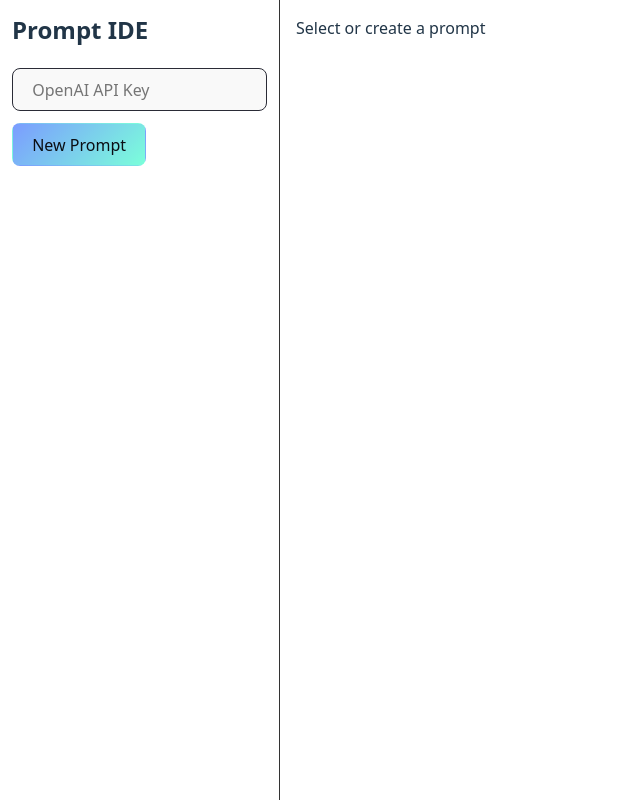
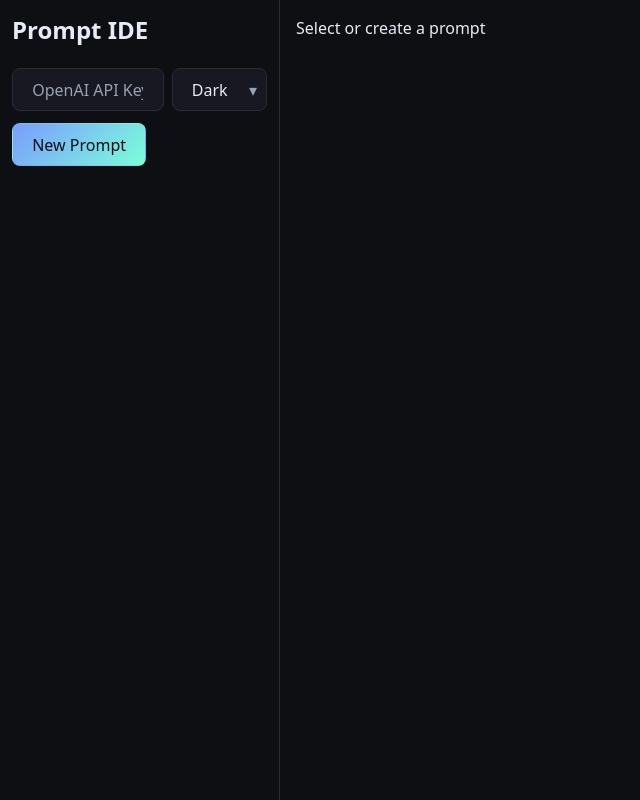
Before and after one commit to TAPAKAHOKOT/promptIDE, a React (Vite) app: page / in a window 1280 px wide. Shown: the whole page, without its empty margins (0-640 px from the left). Built offline with nearby package versions, Linux system fonts and the light colour scheme.

Commit message:
Доработки тем

```diff
--- a/src/App.jsx
+++ b/src/App.jsx
@@ -21,6 +21,9 @@
   const [sharedPreview, setSharedPreview] = useState(null)
   const [copyNotice, setCopyNotice] = useState('')
   const [model, setModel] = useState('gpt-4o-mini')
+  const [theme, setTheme] = useState(() => {
+    try { return localStorage.getItem('theme') || 'dark' } catch { return 'dark' }
+  })
 
   // load from localStorage once
   useEffect(() => {
@@ -97,6 +100,11 @@
       localStorage.setItem('openai_model', model)
     } catch {}
   }, [model, isLoaded])
+
+  useEffect(() => {
+    document.documentElement.setAttribute('data-theme', theme)
+    try { localStorage.setItem('theme', theme) } catch {}
+  }, [theme])
 
   const selectedPrompt = useMemo(
     () => prompts.find(p => p.id === selectedId) || null,
@@ -214,25 +222,6 @@
     try {
       await navigator.clipboard.writeText(url)
       setCopyNotice('Prompt link copied')
-      setTimeout(() => setCopyNotice(''), 1500)
-    } catch {
-      setCopyNotice('Copy failed')
-      setTimeout(() => setCopyNotice(''), 1500)
-    }
-  }
-
-  async function copyRunLink() {
-    if (!selectedPrompt) return
-    const payload = {
-      kind: 'run',
-      title: selectedPrompt.title,
-      run: { transcript: runMessages || [] },
-    }
-    const b64 = encodeShared(payload)
-    const url = `${window.location.origin}${window.location.pathname}#share=${encodeURIComponent(b64)}`
-    try {
-      await navigator.clipboard.writeText(url)
-      setCopyNotice('Run link copied')
       setTimeout(() => setCopyNotice(''), 1500)
     } catch {
       setCopyNotice('Copy failed')
@@ -543,16 +532,16 @@
             <button className="btn ghost" onClick={() => navigator.clipboard.writeText(window.location.href)}>Copy link</button>
           </div>
           <div className="col" style={{ marginTop: 12 }}>
-            <div className="panel" style={{ borderColor: '#555' }}>
+            <div className="panel" style={{ borderColor: 'var(--panel-border)' }}>
               <strong>Title</strong>
               <div style={{ marginTop: 6 }}>{sharedPreview.title || 'Untitled'}</div>
             </div>
             {sharedPreview.kind !== 'run' && (
-              <div className="panel" style={{ borderColor: '#555' }}>
+              <div className="panel" style={{ borderColor: 'var(--panel-border)' }}>
                 <strong>Messages</strong>
                 <div className="col" style={{ marginTop: 8 }}>
                   {(sharedPreview.messages || []).map((m, i) => (
-                    <div key={i} className="panel" style={{ borderColor: '#555' }}>
+                    <div key={i} className="panel" style={{ borderColor: 'var(--panel-border)' }}>
                       <div style={{ fontWeight: 600, marginBottom: 6 }}>{m.role}</div>
                       <div>
                         <ReactMarkdown remarkPlugins={[remarkGfm]}>{m.content || ''}</ReactMarkdown>
@@ -563,11 +552,11 @@
               </div>
             )}
             {sharedPreview.kind !== 'prompt' && sharedPreview.run?.transcript && (
-              <div className="panel" style={{ borderColor: '#555' }}>
+              <div className="panel" style={{ borderColor: 'var(--panel-border)' }}>
                 <strong>Last run transcript</strong>
                 <div className="col" style={{ marginTop: 8 }}>
                   {sharedPreview.run.transcript.map((m, i) => (
-                    <div key={i} className="panel" style={{ borderColor: '#555' }}>
+                    <div key={i} className="panel" style={{ borderColor: 'var(--panel-border)' }}>
                       <div style={{ fontWeight: 600, marginBottom: 6 }}>{m.role}</div>
                       {m.content && <div style={{ whiteSpace: 'pre-wrap' }}>{m.content}</div>}
                       {Array.isArray(m.tool_calls) && m.tool_calls.length > 0 && (
@@ -575,7 +564,7 @@
                           <div style={{ fontWeight: 600 }}>Tool calls:</div>
                           <div className="col" style={{ gap: 6 }}>
                             {m.tool_calls.map((tc, j) => (
-                              <div key={j} className="panel" style={{ borderStyle: 'dashed', borderColor: '#666' }}>
+                              <div key={j} className="panel" style={{ borderStyle: 'dashed', borderColor: 'var(--panel-border)' }}>
                                 <div><strong>name:</strong> {tc?.function?.name || 'unknown'}</div>
                                 <div><strong>arguments:</strong></div>
                                 <pre style={{ whiteSpace: 'pre-wrap', margin: 0 }}>{tc?.function?.arguments || ''}</pre>
@@ -590,11 +579,11 @@
               </div>
             )}
             {sharedPreview.kind !== 'run' && (
-              <div className="panel" style={{ borderColor: '#555' }}>
+              <div className="panel" style={{ borderColor: 'var(--panel-border)' }}>
                 <strong>Tools</strong>
                 <div className="col" style={{ marginTop: 8 }}>
                   {(sharedPreview.tools || []).map((t, i) => (
-                    <div key={i} className="panel" style={{ borderColor: '#555' }}>
+                    <div key={i} className="panel" style={{ borderColor: 'var(--panel-border)' }}>
                       <div style={{ fontWeight: 600 }}>{t.name}</div>
                       {t.description && <div style={{ color: 'var(--muted)', marginTop: 4 }}>{t.description}</div>}
                       <details style={{ marginTop: 8 }}>
@@ -614,7 +603,7 @@
 
   return (
     <div style={{ display: 'grid', gridTemplateColumns: '280px 1fr', height: '100vh' }}>
-      <aside style={{ borderRight: '1px solid #333', padding: '12px', overflow: 'auto' }} className="scrolly">
+      <aside style={{ borderRight: '1px solid var(--panel-border)', padding: '12px', overflow: 'auto' }} className="scrolly">
         <h2 style={{ marginTop: 0 }}>Prompt IDE</h2>
         <div className="row">
           <input
@@ -624,13 +613,19 @@
             onChange={e => setApiKey(e.target.value)}
             style={{ flex: 1 }}
           />
+          <span className="select">
+            <select value={theme} onChange={e => setTheme(e.target.value)}>
+              <option value="dark">Dark</option>
+              <option value="light">Light</option>
+            </select>
+          </span>
         </div>
         <div style={{ marginTop: 12 }} className="row">
           <button className="btn primary" onClick={addPrompt}>New Prompt</button>
         </div>
         <div style={{ marginTop: 12, gap: 6 }} className="col">
           {prompts.map(p => (
-            <div key={p.id} className="panel" style={{ background: selectedId === p.id ? '#2a2a2a' : 'transparent' }}>
+            <div key={p.id} className="panel" style={{ background: selectedId === p.id ? 'var(--selected-bg)' : 'var(--panel)' }}>
               <div style={{ display: 'grid', gridTemplateColumns: '1fr auto auto', gap: 8, alignItems: 'center' }}>
                 <button
                   className="btn ghost"
@@ -657,11 +652,11 @@
                 </div>
                 <div className="col">
                   <input value={sharedPreview.title || ''} readOnly />
-                  <div className="panel" style={{ borderColor: '#555' }}>
+                  <div className="panel" style={{ borderColor: 'var(--panel-border)' }}>
                     <strong>Messages</strong>
                     <pre style={{ whiteSpace: 'pre-wrap' }}>{JSON.stringify(sharedPreview.messages || [], null, 2)}</pre>
                   </div>
-                  <div className="panel" style={{ borderColor: '#555' }}>
+                  <div className="panel" style={{ borderColor: 'var(--panel-border)' }}>
                     <strong>Tools</strong>
                     <pre style={{ whiteSpace: 'pre-wrap' }}>{JSON.stringify(sharedPreview.tools || [], null, 2)}</pre>
                   </div>
@@ -696,7 +691,6 @@
                 </select>
               </span>
               <button className="btn ghost" onClick={copyPromptLink}>Copy prompt link</button>
-              <button className="btn ghost" onClick={copyRunLink}>Copy run link</button>
               {copyNotice && <span style={{ color: 'var(--muted)' }}>{copyNotice}</span>}
             </div>
 
@@ -722,7 +716,7 @@
                       <button className="btn danger" onClick={() => removeMessage(m.id)}>Delete</button>
                     </div>
                     {previewByMessageId[m.id] ? (
-                      <div className="panel" style={{ borderColor: '#555' }}>
+                      <div className="panel" style={{ borderColor: 'var(--panel-border)' }}>
                         <ReactMarkdown remarkPlugins={[remarkGfm]}>{m.content || ''}</ReactMarkdown>
                       </div>
                     ) : (
@@ -757,14 +751,14 @@
                       <button className="btn danger" onClick={() => removeTool(i)}>Delete</button>
                     </div>
                     <input value={t.description} onChange={e => updateTool(i, { description: e.target.value })} placeholder="Description" />
-                    <div style={{ marginTop: 8, borderTop: '1px dashed #555', paddingTop: 8 }}>
+                    <div style={{ marginTop: 8, borderTop: '1px dashed var(--panel-border)', paddingTop: 8 }}>
                       <div className="row" style={{ marginBottom: 6 }}>
                         <strong>Parameters</strong>
                         <button className="btn ghost" onClick={() => addParam(i)}>+ parameter</button>
                       </div>
                       <div className="col">
                         {parseParamsToFields(t.parameters || '').map((f, fi) => (
-                          <div key={fi} className="panel" style={{ borderColor: '#555' }}>
+                          <div key={fi} className="panel" style={{ borderColor: 'var(--panel-border)' }}>
                             <div style={{ display: 'grid', gridTemplateColumns: '1fr 160px 100px 80px', gap: 8, alignItems: 'center' }}>
                               <input
                                 value={f.key}
@@ -815,15 +809,15 @@
                 {isRunning && <span className="spinner" />}
               </div>
               {runError && (
-                <div style={{ whiteSpace: 'pre-wrap', color: '#f88', border: '1px solid #633', padding: 8, borderRadius: 6, marginBottom: 8 }}>{runError}</div>
+                <div style={{ whiteSpace: 'pre-wrap', color: 'var(--danger-contrast)', background: 'var(--danger-bg)', border: '1px solid var(--danger-border)', padding: 8, borderRadius: 6, marginBottom: 8 }}>{runError}</div>
               )}
               <div className="panel scrolly" style={{ maxHeight: 280, display: 'flex', flexDirection: 'column', gap: 8 }}>
-                {runMessages.length === 0 && <div style={{ color: '#888' }}>Нажмите Run once, чтобы получить ответ модели.</div>}
+                {runMessages.length === 0 && <div style={{ color: 'var(--muted)' }}>Нажмите Run once, чтобы получить ответ модели.</div>}
                 {runMessages.map((m, idx) => (
                   <div key={m.id || idx} style={{ textAlign: 'left' }}>
                     <div style={{ fontWeight: 600 }}>{m.role}</div>
                     {m.loading ? (
-                      <div className="panel shimmer" style={{ height: 48, borderColor: '#555' }} />
+                      <div className="panel shimmer" style={{ height: 56, borderColor: 'var(--panel-border)' }} />
                     ) : (
                       m.content && <div style={{ whiteSpace: 'pre-wrap' }}>{m.content}</div>
                     )}
@@ -832,7 +826,7 @@
                         <div style={{ fontWeight: 600 }}>Tool calls:</div>
                         <div className="col" style={{ gap: 6 }}>
                           {m.tool_calls.map((tc, i) => (
-                            <div key={i} className="panel" style={{ borderStyle: 'dashed', borderColor: '#666' }}>
+                            <div key={i} className="panel" style={{ borderStyle: 'dashed', borderColor: 'var(--panel-border)' }}>
                               <div><strong>name:</strong> {tc?.function?.name || 'unknown'}</div>
                               <div><strong>arguments:</strong></div>
                               <pre style={{ whiteSpace: 'pre-wrap', margin: 0 }}>{tc?.function?.arguments || ''}</pre>
@@ -865,7 +859,7 @@
           </div>
         </div>
       )}
-    </div>
+      </div>
   )
 }
 
--- a/src/index.css
+++ b/src/index.css
@@ -14,6 +14,21 @@
   --accent-2: #7bffda;
   --danger: #ff6b6b;
   --success: #62d394;
+  --code-bg: #111;
+  --code-border: #333;
+  /* Extended tokens */
+  --selected-bg: #2a2a2a;
+  --link-hover: #9bb0ff;
+  --button-on-primary: #0b0e14;
+  --button-on-primary-disabled: rgba(11,14,20,0.7);
+  --spinner-border: rgba(123, 156, 255, 0.25);
+  --backdrop: rgba(0,0,0,0.5);
+  --modal-shadow-color: rgba(0,0,0,0.4);
+  --danger-bg: #2a1212;
+  --danger-border: #5a2b2b;
+  --danger-contrast: #ffb3b3;
+  --shimmer-a: rgba(255,255,255,0.05);
+  --shimmer-b: rgba(255,255,255,0.10);
   background-color: var(--bg);
   color: var(--text);
 
@@ -29,7 +44,7 @@
   text-decoration: inherit;
 }
 a:hover {
-  color: #9bb0ff;
+  color: var(--link-hover);
 }
 
 body {
@@ -51,6 +66,7 @@
   font-weight: 500;
   font-family: inherit;
   background-color: var(--panel);
+  color: var(--text);
   cursor: pointer;
   transition: border-color 0.25s;
 }
@@ -65,16 +81,35 @@
   outline: 4px auto -webkit-focus-ring-color;
 }
 
-@media (prefers-color-scheme: light) {
-  :root {
-    color: #213547;
-    background-color: #ffffff;
-  }
-  a:hover {
-    color: #747bff;
-  }
-  button, input, textarea, select { background-color: #f9f9f9; }
+/* Theme switch (light overrides via data-theme) */
+[data-theme="light"] {
+  --bg: #ffffff;
+  --panel: #f7f8fb;
+  --panel-border: #dfe3ea;
+  --muted: #5a6373;
+  --text: #1b2430;
+  --accent: #3558ff;
+  --accent-2: #22c7a9;
+  --danger: #d64545;
+  --success: #21a179;
+  --code-bg: #f5f7fb;
+  --code-border: #e3e7f0;
+  --selected-bg: #e8edff;
+  --shimmer-a: rgba(0,0,0,0.06);
+  --shimmer-b: rgba(0,0,0,0.12);
+  --link-hover: #5570ff;
+  --spinner-border: rgba(53, 88, 255, 0.35);
+  --panel-shadow-1-color: rgba(10, 20, 40, 0.04);
+  --panel-shadow-2-color: rgba(10, 20, 40, 0.06);
+  --danger-bg: #ffe9e9;
+  --danger-border: #f3b3b3;
+  --danger-contrast: #a11a1a;
 }
+
+[data-theme="light"] .panel { box-shadow: 0 1px 2px var(--panel-shadow-1-color), 0 8px 24px var(--panel-shadow-2-color); }
+[data-theme="light"] .btn.danger { background: var(--danger-bg); color: var(--danger-contrast); border-color: var(--danger-border); }
+[data-theme="light"] .btn.danger:hover { border-color: var(--danger); }
+[data-theme="light"] .spinner { border-color: var(--spinner-border); border-top-color: var(--accent); }
 
 /* Layout polish */
 main, aside {
@@ -85,6 +120,15 @@
 input, textarea, select {
   box-sizing: border-box;
   width: 100%;
+  color: var(--text);
+  caret-color: var(--accent);
+}
+
+/* Placeholder colors */
+input::placeholder,
+textarea::placeholder {
+  color: var(--muted);
+  opacity: 1; /* Ensure consistent contrast across browsers */
 }
 
 textarea {
@@ -110,12 +154,12 @@
 .panel p { margin: 0.4em 0; }
 .panel pre {
   overflow: auto;
-  background: #111;
-  border: 1px solid #333;
+  background: var(--code-bg);
+  border: 1px solid var(--code-border);
   border-radius: 6px;
   padding: 8px;
 }
-.panel code { background: #111; padding: 0 3px; border-radius: 4px; }
+.panel code { background: var(--code-bg); padding: 0 3px; border-radius: 4px; color: var(--text); }
 .panel ul, .panel ol { padding-left: 1.4em; }
 
 /* Utility spacing */
@@ -132,7 +176,7 @@
 .spinner {
   width: 16px;
   height: 16px;
-  border: 2px solid rgba(123, 156, 255, 0.25);
+  border: 2px solid var(--spinner-border);
   border-top-color: var(--accent);
   border-radius: 50%;
   animation: spin 0.8s linear infinite;
@@ -145,7 +189,7 @@
 .shimmer {
   position: relative;
   overflow: hidden;
-  background: linear-gradient(90deg, rgba(255,255,255,0.05), rgba(255,255,255,0.10), rgba(255,255,255,0.05));
+  background: linear-gradient(90deg, var(--shimmer-a, rgba(255,255,255,0.05)), var(--shimmer-b, rgba(255,255,255,0.10)), var(--shimmer-a, rgba(255,255,255,0.05)));
   background-size: 200% 100%;
   animation: shimmer 1.2s ease-in-out infinite;
 }
@@ -153,7 +197,7 @@
 .modal-backdrop {
   position: fixed;
   inset: 0;
-  background: rgba(0,0,0,0.5);
+  background: var(--backdrop);
   display: flex;
   align-items: center;
   justify-content: center;
@@ -165,7 +209,7 @@
   border-radius: 12px;
   padding: 16px;
   width: min(520px, 92vw);
-  box-shadow: 0 10px 30px rgba(0,0,0,0.4);
+  box-shadow: 0 10px 30px var(--modal-shadow-color);
 }
 .modal-title { font-weight: 700; margin: 0 0 8px 0; }
 .modal-actions { display: flex; gap: 8px; justify-content: flex-end; margin-top: 12px; }
@@ -177,9 +221,12 @@
 
 /* Buttons */
 .btn { color: var(--text); }
-.btn.primary { background: linear-gradient(135deg, var(--accent), var(--accent-2)); border-color: transparent; color: #0b0e14; }
+.btn:disabled { opacity: 0.6; cursor: not-allowed; }
+.btn.primary:disabled { color: var(--button-on-primary-disabled); }
+button:disabled { opacity: 0.6; cursor: not-allowed; }
+.btn.primary { background: linear-gradient(135deg, var(--accent), var(--accent-2)); border-color: transparent; color: var(--button-on-primary); }
 .btn.primary:hover { filter: brightness(1.05); }
-.btn.danger { border-color: #5a2b2b; background: #2a1212; color: #ffb3b3; }
+.btn.danger { border-color: var(--danger-border); background: var(--danger-bg); color: var(--danger-contrast); }
 .btn.danger:hover { border-color: var(--danger); }
 .btn.ghost { background: transparent; }
 
```
